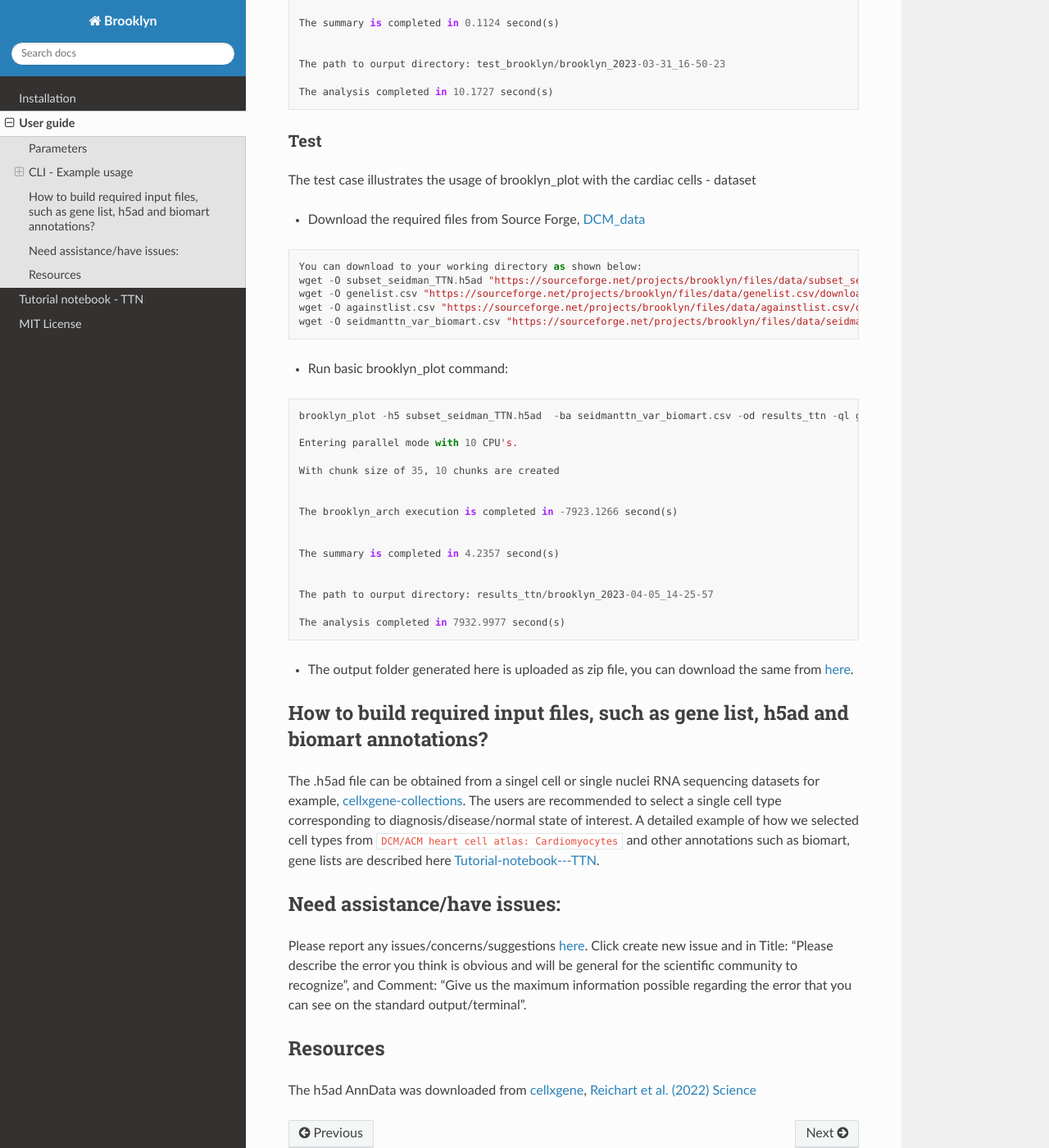
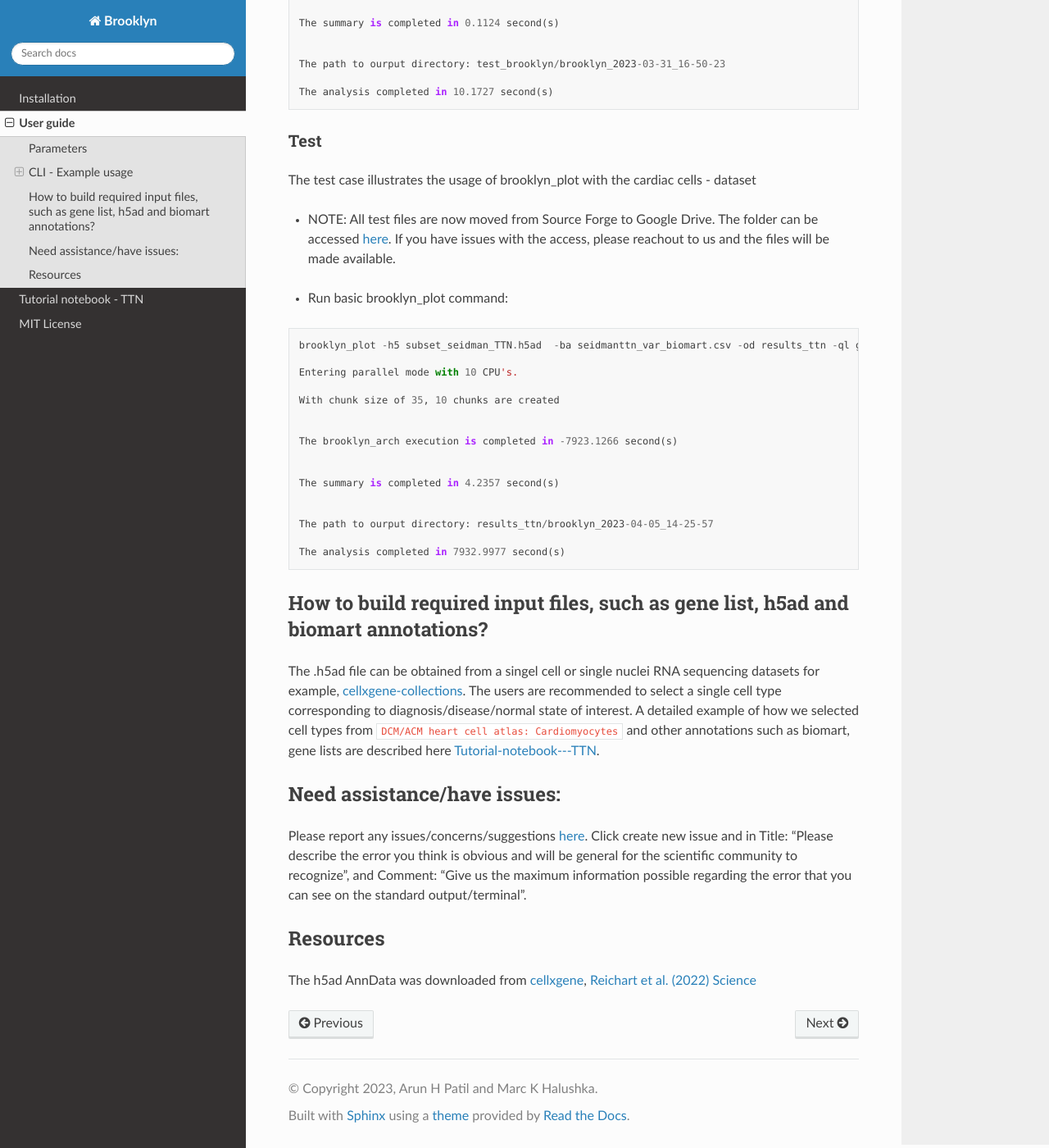
Before and after one commit to arunhpatil/brooklyn, a Sphinx documentation site: the page built from docs/source/quick_start.md, in a window 1280 px wide and 1400 px high, scrolled down 997 px. Shown: the whole window at 82% size. Built offline with Sphinx 7.4.7 and the Read the Docs theme 3.1.0, drawn with Linux system fonts in a browser that asks for light colours.

Commit message:
Update quick_start.md

````diff
--- a/docs/source/quick_start.md
+++ b/docs/source/quick_start.md
@@ -54,6 +54,8 @@ The analysis completed in 10.1727 second(s)
 ### Test
 The test case illustrates the usage of brooklyn_plot with the cardiac cells - dataset
 
+- NOTE: All test files are now moved from Source Forge to Google Drive. The folder can be accessed [here](https://drive.google.com/drive/folders/1BUTf9XpUwQ91u7vmaRu5dSIeS15-dOLT?usp=sharing). If you have issues with the access, please reachout to us and the files will be made available.
+<!---
 - Download the required files from Source Forge, [DCM_data](https://sourceforge.net/projects/brooklyn/files/data/)
 ```
 You can download to your working directory as shown below:
@@ -62,6 +64,7 @@ wget -O genelist.csv "https://sourceforge.net/projects/brooklyn/files/data/genel
 wget -O againstlist.csv "https://sourceforge.net/projects/brooklyn/files/data/againstlist.csv/download"
 wget -O seidmanttn_var_biomart.csv "https://sourceforge.net/projects/brooklyn/files/data/seidmanttn_var_biomart.csv/download"
 ```
+-->
 - Run basic brooklyn_plot command:
 ```
 brooklyn_plot -h5 subset_seidman_TTN.h5ad  -ba seidmanttn_var_biomart.csv -od results_ttn -ql genelist.csv -sl againstlist.csv -cpu 10
@@ -81,8 +84,9 @@ The path to ourput directory: results_ttn/brooklyn_2023-04-05_14-25-57
 
 The analysis completed in 7932.9977 second(s)
 ```
+<!---
 - The output folder generated here is uploaded as zip file, you can download the same from [here](https://sourceforge.net/projects/brooklyn/files/data/results_ttn.zip/download).
-
+--->
 ## How to build required input files, such as gene list, h5ad and biomart annotations?
 The .h5ad file can be obtained from a singel cell or single nuclei RNA sequencing datasets for example, [cellxgene-collections](https://cellxgene.cziscience.com/collections). The users are recommended to select a single cell type corresponding to diagnosis/disease/normal state of interest. A detailed example of how we selected cell types from `DCM/ACM heart cell atlas: Cardiomyocytes` and other annotations such as biomart, gene lists are described here [Tutorial-notebook---TTN](https://brooklyn-plot.readthedocs.io/en/latest/notebooks/example_TTN_CV_DCM.html#Tutorial-notebook---TTN).
 
````
